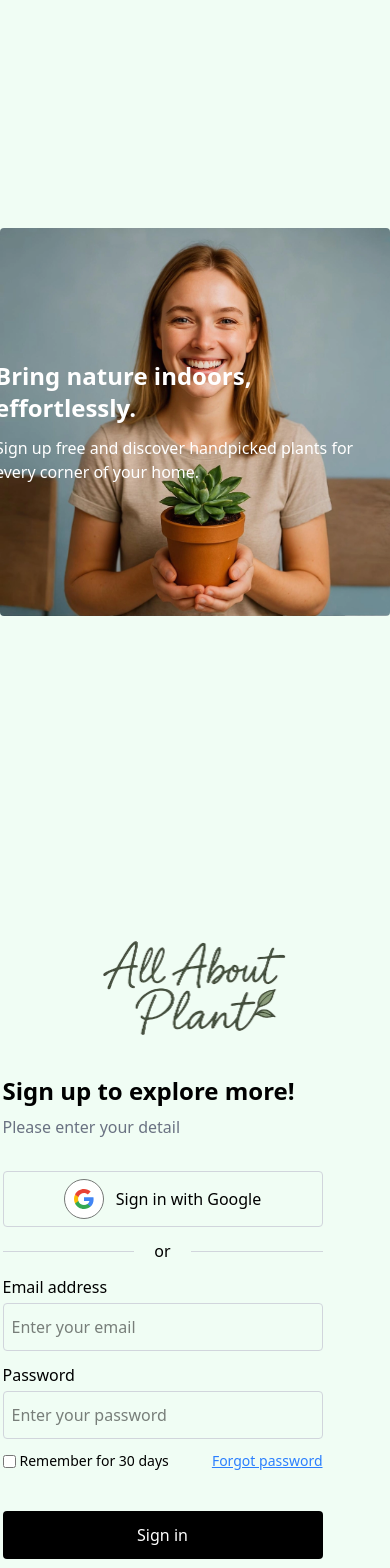
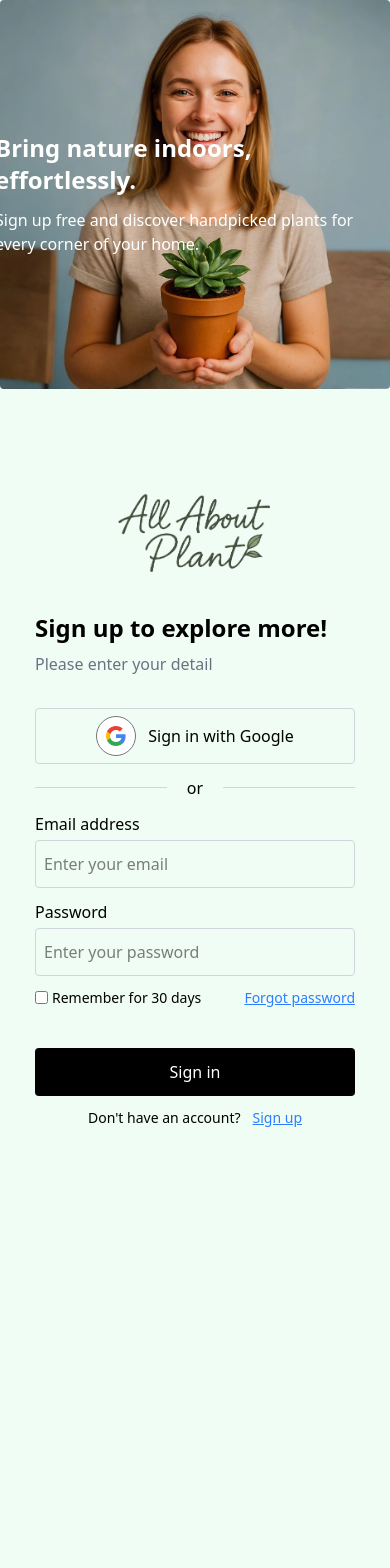
Before and after one commit to jamescakr/all-about-plant-mall, a React (Vite) app: page /signin in a window 390 px wide. Shown: the top 1568 px of the page. After the commit the page ends 1233 px from the top, so only its background shows below. Built offline with nearby package versions, Linux system fonts and the light colour scheme.

Commit message:
change responsive in mobile

```diff
--- a/src/pages/Signin.jsx
+++ b/src/pages/Signin.jsx
@@ -24,7 +24,7 @@ const Signin = ({ setAuthenticate }) => {
           onSubmit={(event) => userSignin(event)}
           className="order-2 lg:order-1 lg:col-span-1 flex flex-col justify-center items-center h-screen "
         >
-          <div>
+          <div className="w-80 mx-auto">
             <div className="flex justify-center mb-10">
               <img
                 src={logo}
@@ -102,7 +102,7 @@ const Signin = ({ setAuthenticate }) => {
         </form>
 
         {/* image */}
-        <div className="relative order-1 lg:order-2 h-screen lg:col-span-1 flex items-center justify-center ">
+        <div className="relative order-1 lg:order-2 h-auto lg:h-screen lg:col-span-1 flex items-center justify-center ">
           <img
             src={signinImage2}
             className="rounded-sm md:w-[80%] md:h-auto lg:w-[100%] lg:h-auto"
```
